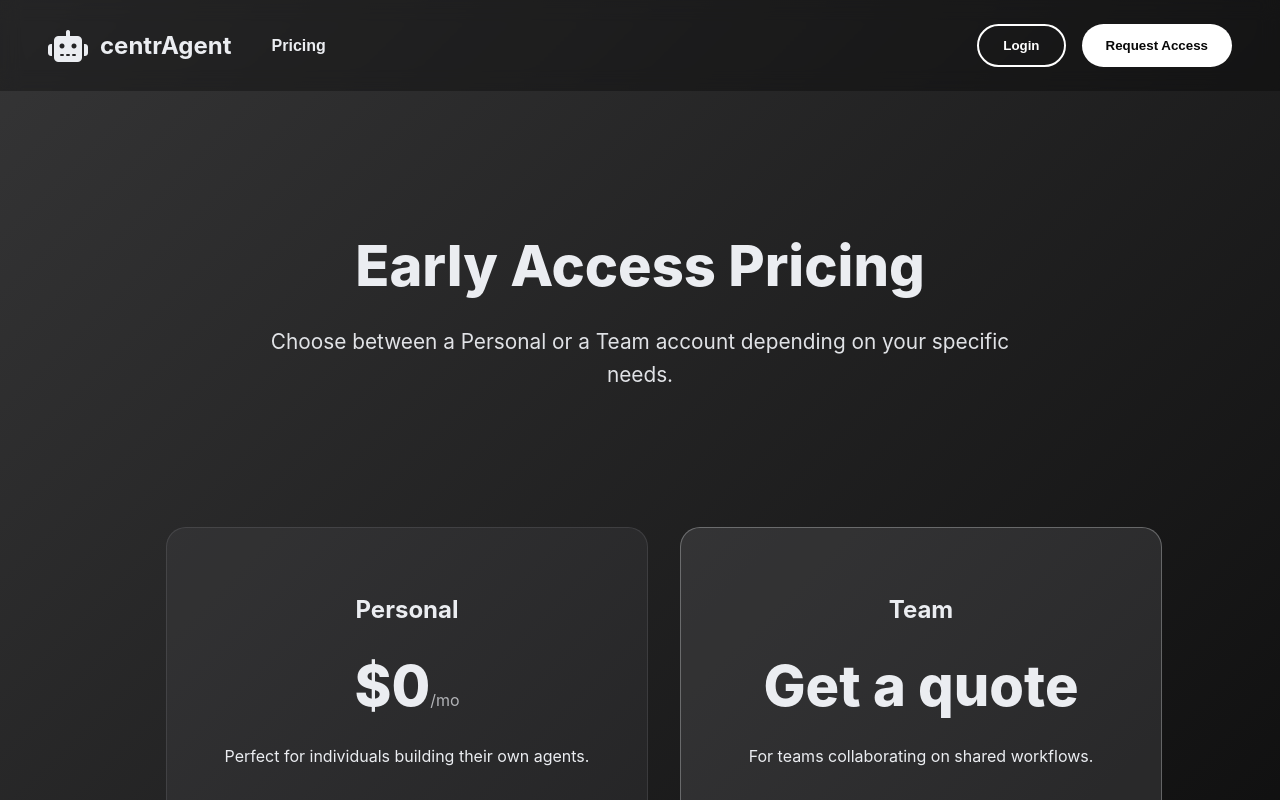
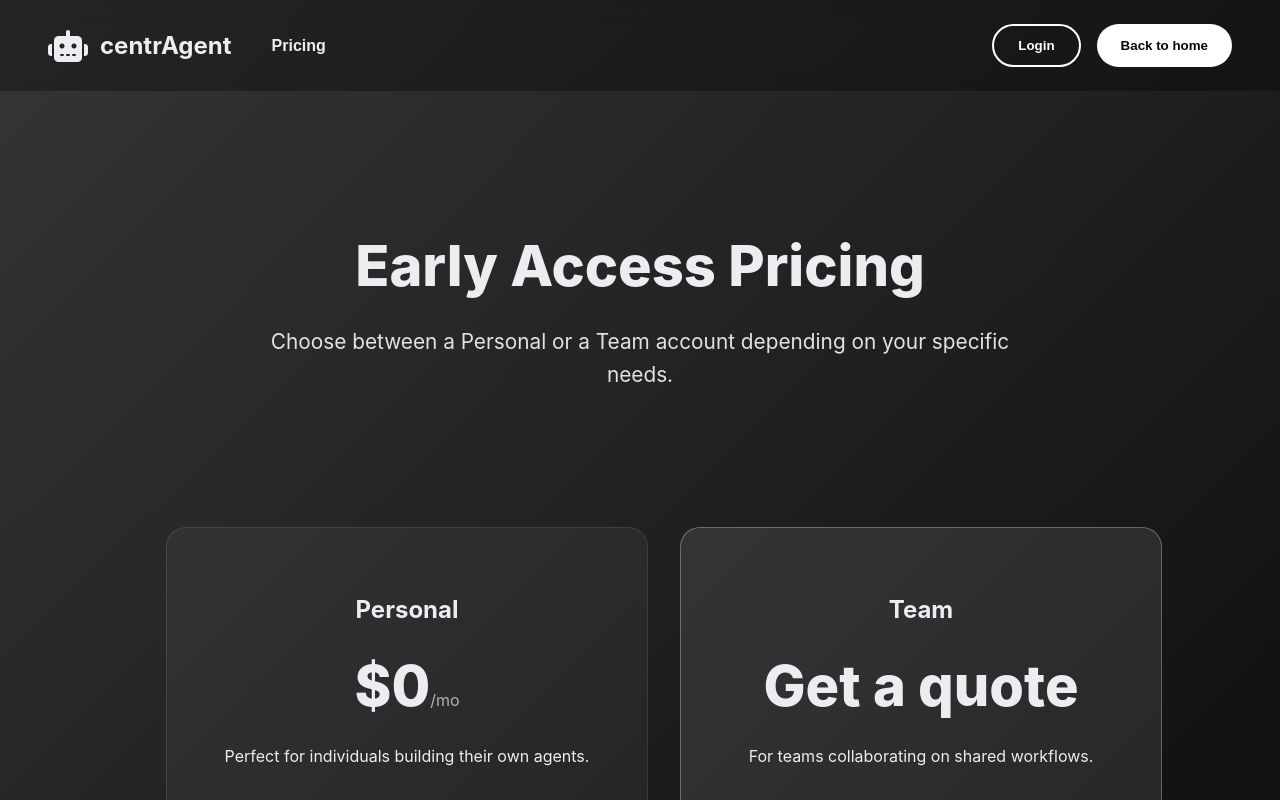
Before and after one commit to jonashjda/centrAgent_landing, a React (Vite) app: page /pricing in a window 1280 px wide. Shown: the top 800 px of the page. Built offline with nearby package versions, Linux system fonts and the light colour scheme.

Commit message:
some layout tweaks

```diff
--- a/src/LandingPage.jsx
+++ b/src/LandingPage.jsx
@@ -1,6 +1,7 @@
 import React from 'react';
 import { useNavigate } from 'react-router-dom';
 import './App.css';
+import platformImg from './platformimg.png';
 
 export default function LandingPage() {
   const navigate = useNavigate();
@@ -12,7 +13,7 @@ export default function LandingPage() {
   };
 
   const handleAccessRequest = () => {
-    navigate('/request-access');
+    navigate('/pricing');
   };
 
   return (
@@ -23,7 +24,7 @@ export default function LandingPage() {
           <span>centrAgent</span>
         </div>
         <nav className="nav-links">
-          <button onClick={() => navigate('/pricing')} className="nav-link">Pricing</button>
+          <button onClick={handleAccessRequest} className="nav-link">Pricing</button>
         </nav>
         <div className="auth-buttons">
           <button onClick={handleLogin} className="btn-secondary">
@@ -85,7 +86,7 @@ export default function LandingPage() {
 
 
         <section className="how-it-works">
-          <img src="src\platformimg.png" alt="platform image" className='platform-img'/>
+          <img src={platformImg} alt="platform image" className='platform-img'/>
 
           <h2>How It Works</h2>
           <div className="steps-grid">
--- a/src/Pricing.jsx
+++ b/src/Pricing.jsx
@@ -32,8 +32,8 @@ export default function Pricing() {
           <button onClick={handleLogin} className="btn-secondary">
             Login
           </button>
-          <button onClick={() => handleAccessRequest('personal')} className="btn-primary">
-            Request Access
+          <button onClick={handleHome} className="btn-primary">
+            Back to home
           </button>
         </div>
       </header>
--- a/src/RequestAccess.jsx
+++ b/src/RequestAccess.jsx
@@ -50,8 +50,8 @@ export default function RequestAccess() {
           <span>centrAgent</span>
         </div>
         <div className="auth-buttons">
-          <button onClick={() => navigate('/')} className="btn-secondary">
-            Back to Home
+          <button onClick={() => navigate('/pricing')} className="btn-secondary">
+            Back
           </button>
         </div>
       </header>
```
